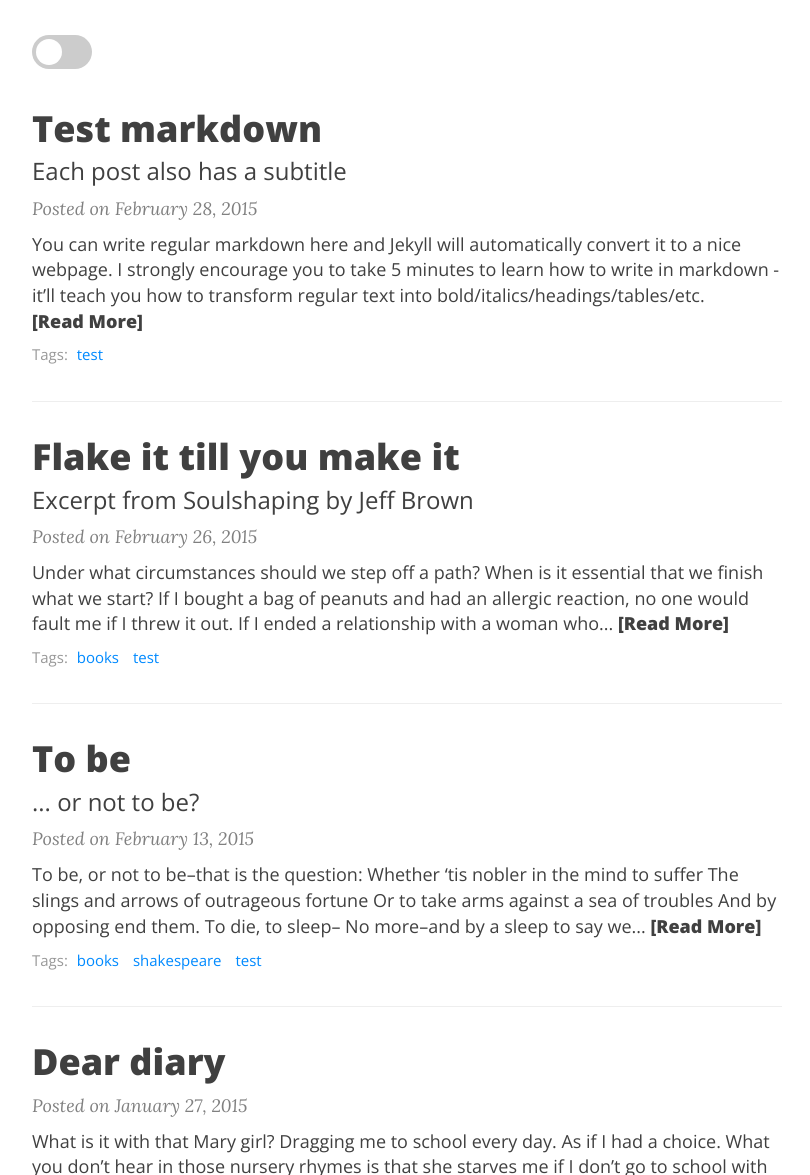
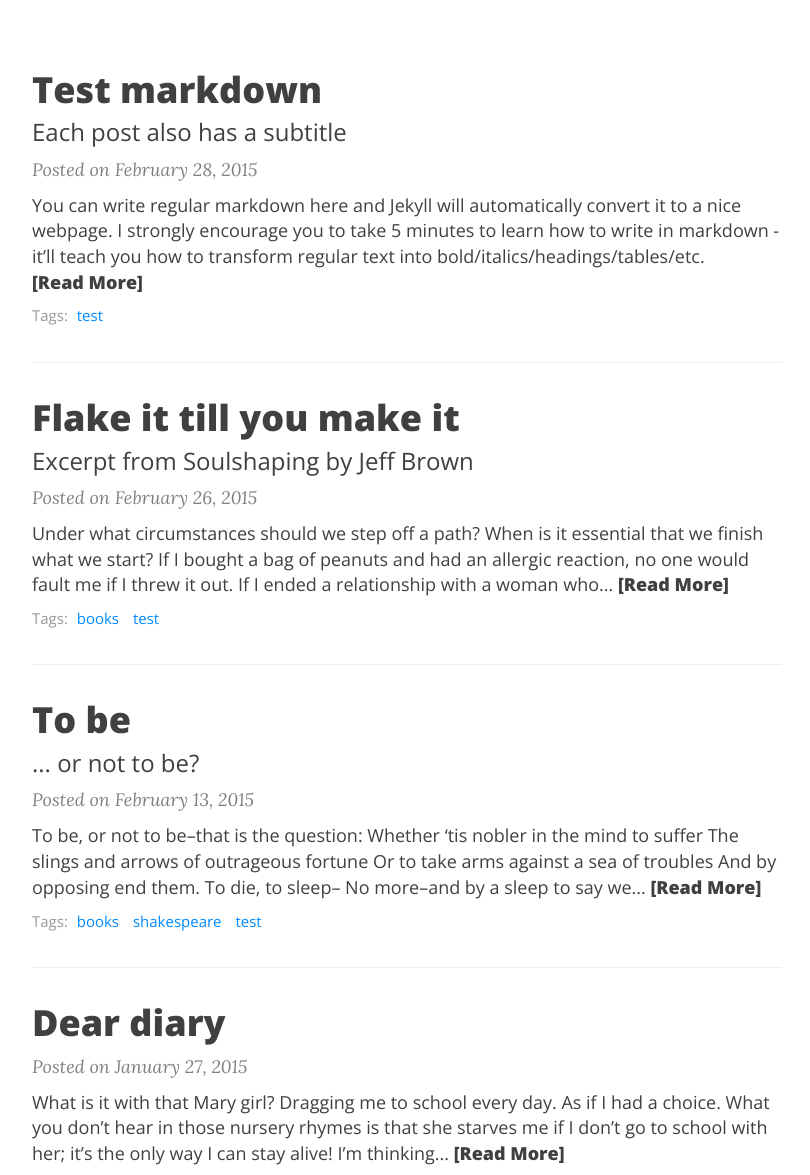
Before and after one commit to iamrdk21/Website1, a Jekyll site: the page built from index.html, in a window 1280 px wide and 1400 px high, scrolled down 318 px. Shown: the part 225-1400 px from the top of the window, without its empty margins (233-1043 px from the left). Built offline with Jekyll 4.4.1, drawn with Linux system fonts in a browser that asks for light colours; nearby versions of some CDN libraries; the list of posts is cut into pages by our own code.

Commit message:
Update index.html

```diff
--- a/index.html
+++ b/index.html
@@ -6,78 +6,6 @@
 bigimg:
   - "/img/Rainbow-Mountains.png"
 ---
-<style>
-.dark-mode {
-  background-color: black;
-  color: white;
-}
-
-.switch {
-  position: relative;
-  display: inline-block;
-  width: 60px;
-  height: 34px;
-}
-
-.switch input {
-  opacity: 0;
-  width: 0;
-  height: 0;
-}
-
-.slider {
-  position: absolute;
-  cursor: pointer;
-  top: 0;
-  left: 0;
-  right: 0;
-  bottom: 0;
-  background-color: #ccc;
-  -webkit-transition: .4s;
-  transition: .4s;
-}
-
-.slider:before {
-  position: absolute;
-  content: "";
-  height: 26px;
-  width: 26px;
-  left: 4px;
-  bottom: 4px;
-  background-color: white;
-  -webkit-transition: .4s;
-  transition: .4s;
-}
-
-input:checked + .slider {
-  background-color: #2196F3;
-}
-
-input:focus + .slider {
-  box-shadow: 0 0 1px #2196F3;
-}
-
-input:checked + .slider:before {
-  -webkit-transform: translateX(26px);
-  -ms-transform: translateX(26px);
-  transform: translateX(26px);
-}
-
-/* Rounded sliders */
-.slider.round {
-  border-radius: 34px;
-}
-
-.slider.round:before {
-  border-radius: 50%;
-}
-</style>
-
-<label class="switch">
-  <input type="checkbox" onclick="myFunction()">
-  <span class="slider round"></span>
-</label>
-
 <div class="posts-list">
   {% for post in paginator.posts %}
   <article class="post-preview">
```
Also changed, not shown: other parts of index.html (+0 -6 lines).
